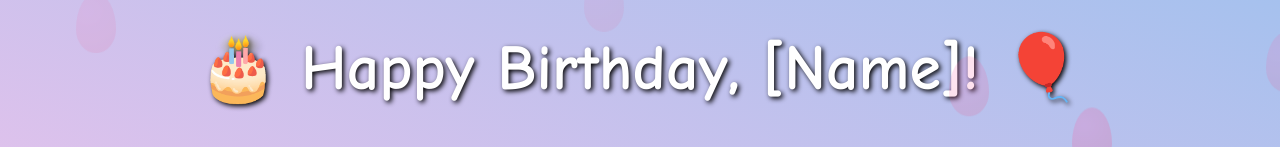
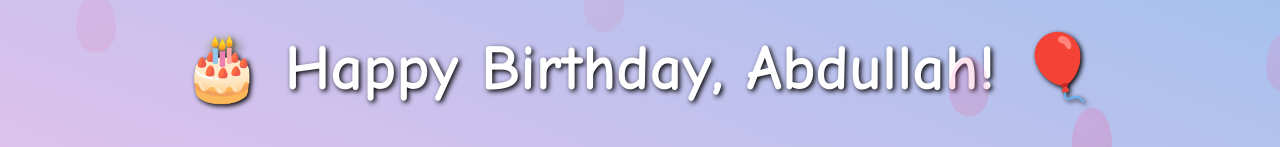
Before and after one commit to AbdullahMoazzom/birthdaysite, a plain HTML site: page index.html in a window 1280 px wide. Shown: the top 147 px of the page. Drawn offline with nearby package versions, Linux system fonts and the light colour scheme.

Commit message:
Update index.html

```diff
--- a/index.html
+++ b/index.html
@@ -116,7 +116,7 @@
 </head>
 <body>
 
-  <h1>🎂 Happy Birthday, [Name]! 🎈</h1>
+  <h1>🎂 Happy Birthday, Abdullah! 🎈</h1>
 
   <!-- Balloon animation -->
   <div id="balloons"></div>
```
